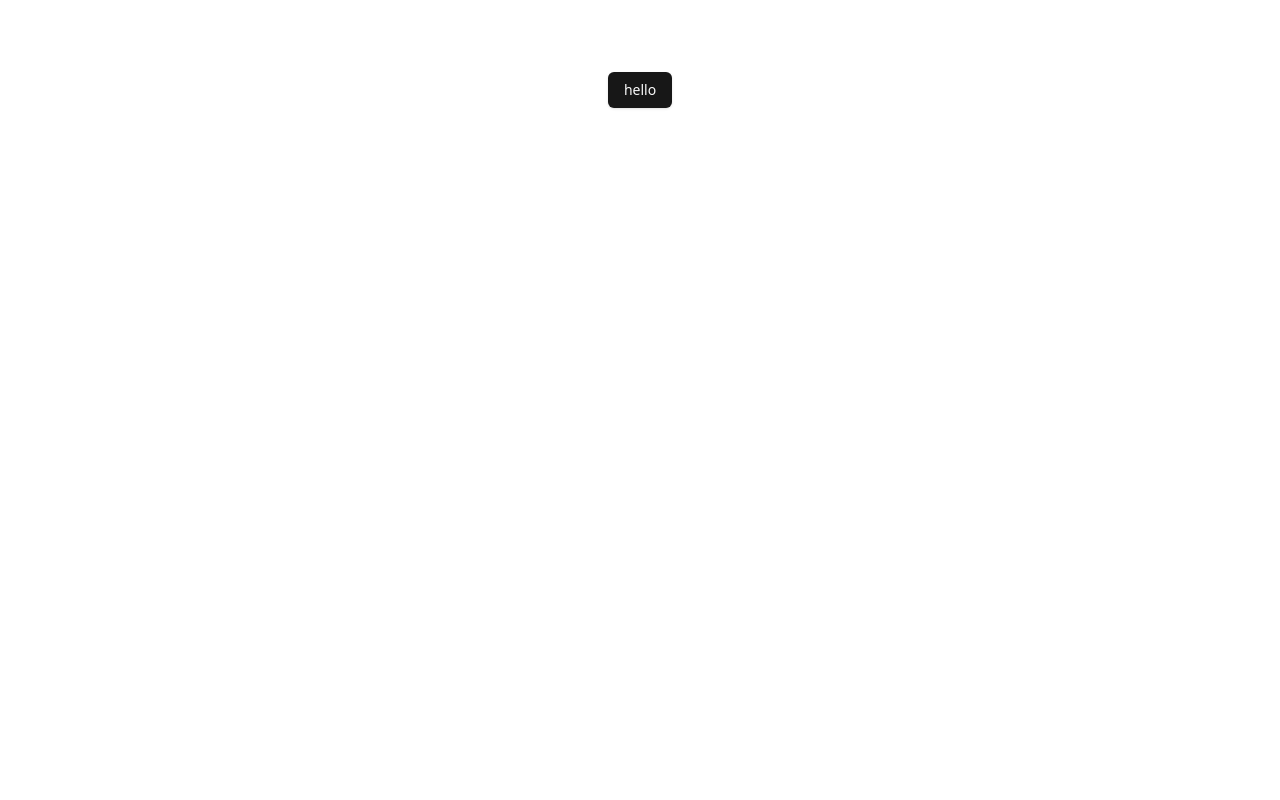
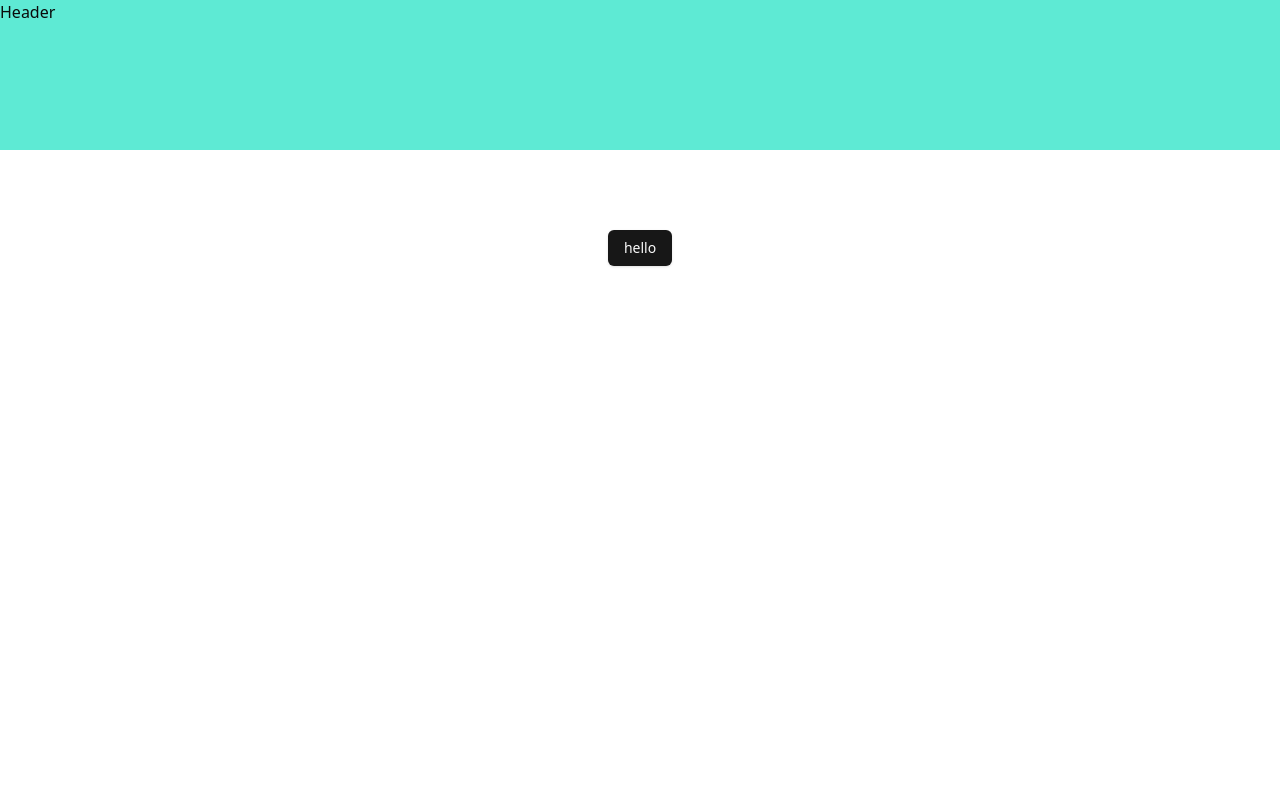
Before and after one commit to manhld199/4study, a Next.js app: page / in a window 1280 px wide. Shown: the top 800 px of the page. Built offline with nearby package versions, Linux system fonts and the light colour scheme.

Commit message:
style(global): adjust layout and add .prettierrc

```diff
--- a/src/app/layout.tsx
+++ b/src/app/layout.tsx
@@ -1,10 +1,4 @@
-import type { Metadata } from "next";
 import "./globals.css";
-
-export const metadata: Metadata = {
-  title: "Create Next App",
-  description: "Generated by create next app",
-};
 
 export default function RootLayout({
   children,
@@ -13,7 +7,11 @@ export default function RootLayout({
 }>) {
   return (
     <html lang="vi">
-      <body>{children}</body>
+      <body className="flex flex-col gap-2">
+        <header className="w-full h-[150px] bg-teal-300">Header</header>
+        {children}
+        <footer className="w-full h-[300px] bg-teal-300">Footer</footer>
+      </body>
     </html>
   );
 }
```
Also changed, not shown: 1 other file (tests, documents, lock files or other folders).
